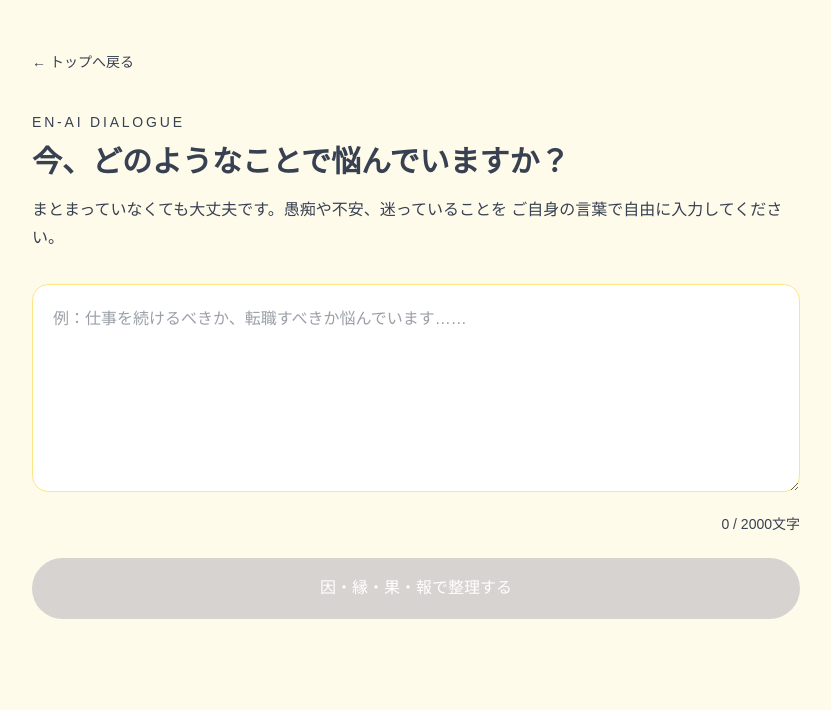
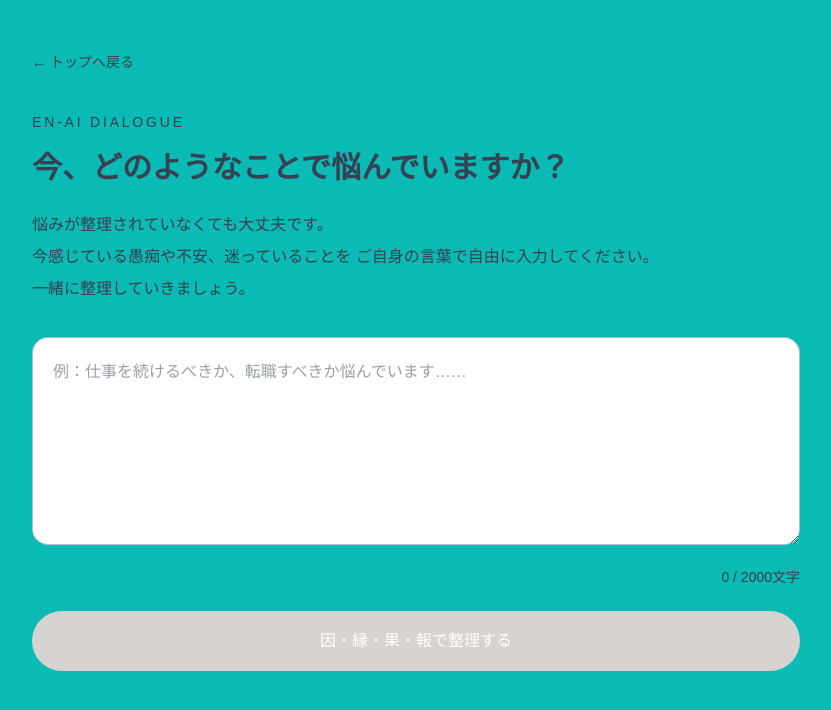
Before and after one commit to AtsushiEsaki/en-ai, a Next.js app: page /chat in a window 1280 px wide. Shown: the top 710 px of the page, without its empty margins (224-1055 px from the left). Built offline with nearby package versions, Linux system fonts and the light colour scheme.

Commit message:
悩み投稿ページの文章とデザインを変更

```diff
--- a/src/app/chat/page.tsx
+++ b/src/app/chat/page.tsx
@@ -60,26 +60,30 @@ export default function ChatPage() {
   }
 
   return (
-    <main className="min-h-screen bg-amber-50 px-6 py-12">
+    <main className="min-h-dvh bg-[#0ABAB5] px-5 py-10 sm:px-6 sm:py-12">
       <div className="mx-auto max-w-3xl">
         <Link
           href="/"
-          className="mb-10 inline-block text-sm text-amber-700 hover:text-amber-900"
+          className="mb-10 inline-block text-sm font-medium text-[#052c63] hover:opacity-70"
         >
           ← トップへ戻る
         </Link>
 
-        <p className="mb-3 text-sm tracking-[0.2em] text-amber-700">
+        <p className="mb-3 text-sm tracking-[0.2em] text-[#374151]">
           EN-AI DIALOGUE
         </p>
 
-        <h1 className="mb-4 text-3xl font-bold text-stone-800">
+        <h1 className="mb-4 text-3xl font-bold leading-relaxed text-[#374151]">
           今、どのようなことで悩んでいますか？
         </h1>
 
-        <p className="mb-8 leading-7 text-stone-600">
-          まとまっていなくても大丈夫です。愚痴や不安、迷っていることを
+        <p className="mb-8 text-[16px] leading-8 text-[#4B5563]">
+          悩みが整理されていなくても大丈夫です。
+          <br />
+          今感じている愚痴や不安、迷っていることを
           ご自身の言葉で自由に入力してください。
+          <br />
+          一緒に整理していきましょう。
         </p>
 
         <form onSubmit={handleSubmit}>
@@ -88,17 +92,17 @@ export default function ChatPage() {
             onChange={(event) => setConcern(event.target.value)}
             placeholder="例：仕事を続けるべきか、転職すべきか悩んでいます……"
             maxLength={2000}
-            className="min-h-52 w-full rounded-2xl border border-amber-200 bg-white p-5 text-stone-800 outline-none focus:border-amber-600"
+            className="min-h-52 w-full rounded-2xl border border-[#052c63]/30 bg-white p-5 text-[16px] text-[#374151] outline-none transition focus:border-[#052c63]"
           />
 
-          <div className="mt-3 text-right text-sm text-stone-500">
+          <div className="mt-3 text-right text-sm text-[#4B5563]">
             {concern.length} / 2000文字
           </div>
 
           <button
             type="submit"
             disabled={!concern.trim() || isLoading}
-            className="mt-6 w-full rounded-full bg-amber-700 px-8 py-4 font-medium text-white transition hover:bg-amber-800 disabled:cursor-not-allowed disabled:bg-stone-300"
+            className="mt-6 w-full rounded-full bg-[#052c63] px-8 py-4 text-[16px] font-medium text-white transition hover:bg-[#0A417F] disabled:cursor-not-allowed disabled:bg-stone-300"
           >
             {isLoading
               ? "悩みを整理しています……"
@@ -113,15 +117,15 @@ export default function ChatPage() {
         )}
 
         {isLoading && (
-          <div className="mt-10 text-center text-stone-600">
-            <div className="mx-auto mb-4 h-10 w-10 animate-spin rounded-full border-4 border-amber-200 border-t-amber-700" />
+          <div className="mt-10 text-center text-[#4B5563]">
+            <div className="mx-auto mb-4 h-10 w-10 animate-spin rounded-full border-4 border-white/50 border-t-[#052c63]" />
             AIが内容を丁寧に整理しています。
           </div>
         )}
 
         {analysis && (
           <section className="mt-12">
-            <h2 className="mb-6 text-2xl font-bold text-stone-800">
+            <h2 className="mb-6 text-2xl font-bold text-[#374151]">
               あなたの悩みを整理しました
             </h2>
 
@@ -161,12 +165,12 @@ export default function ChatPage() {
               />
             </div>
 
-            <div className="mt-6 rounded-2xl bg-amber-700 p-6 text-white">
-              <p className="mb-2 text-sm font-medium text-amber-100">
+            <div className="mt-6 rounded-2xl bg-[#052c63] p-6">
+              <p className="mb-2 text-sm font-medium text-white">
                 次の一歩
               </p>
 
-              <p className="whitespace-pre-wrap leading-7">
+              <p className="whitespace-pre-wrap leading-7 text-white">
                 {analysis.nextStep}
               </p>
             </div>
@@ -185,9 +189,9 @@ type ResultCardProps = {
 
 function ResultCard({ title, subtitle, text }: ResultCardProps) {
   return (
-    <div className="rounded-2xl border border-amber-100 bg-white p-6 shadow-sm">
+    <div className="rounded-2xl border border-[#052c63]/20 bg-white p-6 shadow-sm">
       <div className="mb-4 flex items-center gap-3">
-        <span className="flex h-12 w-12 items-center justify-center rounded-full bg-amber-700 text-xl font-bold text-white">
+        <span className="flex h-12 w-12 items-center justify-center rounded-full bg-[#052c63] text-xl font-bold text-white">
           {title}
         </span>
 
```
